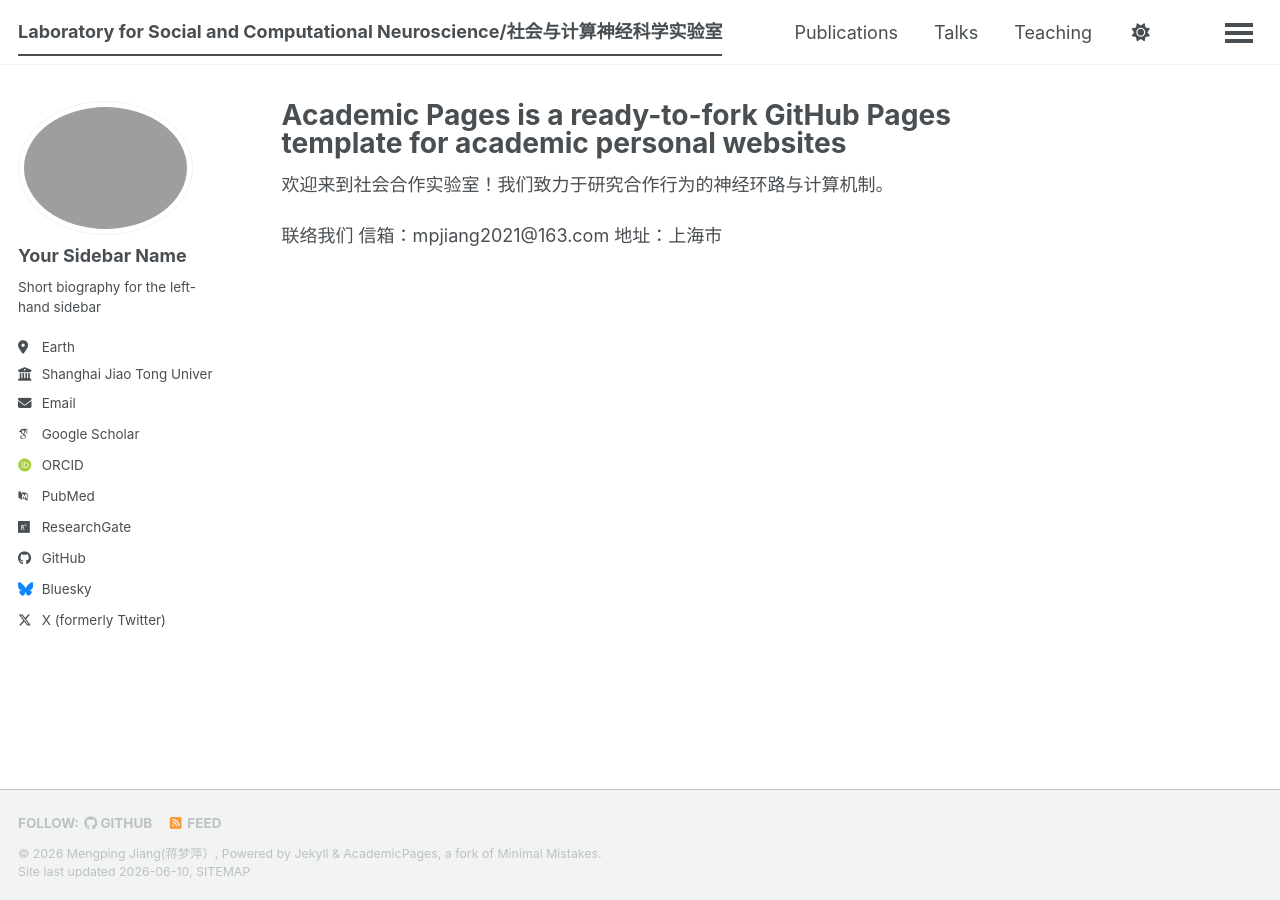
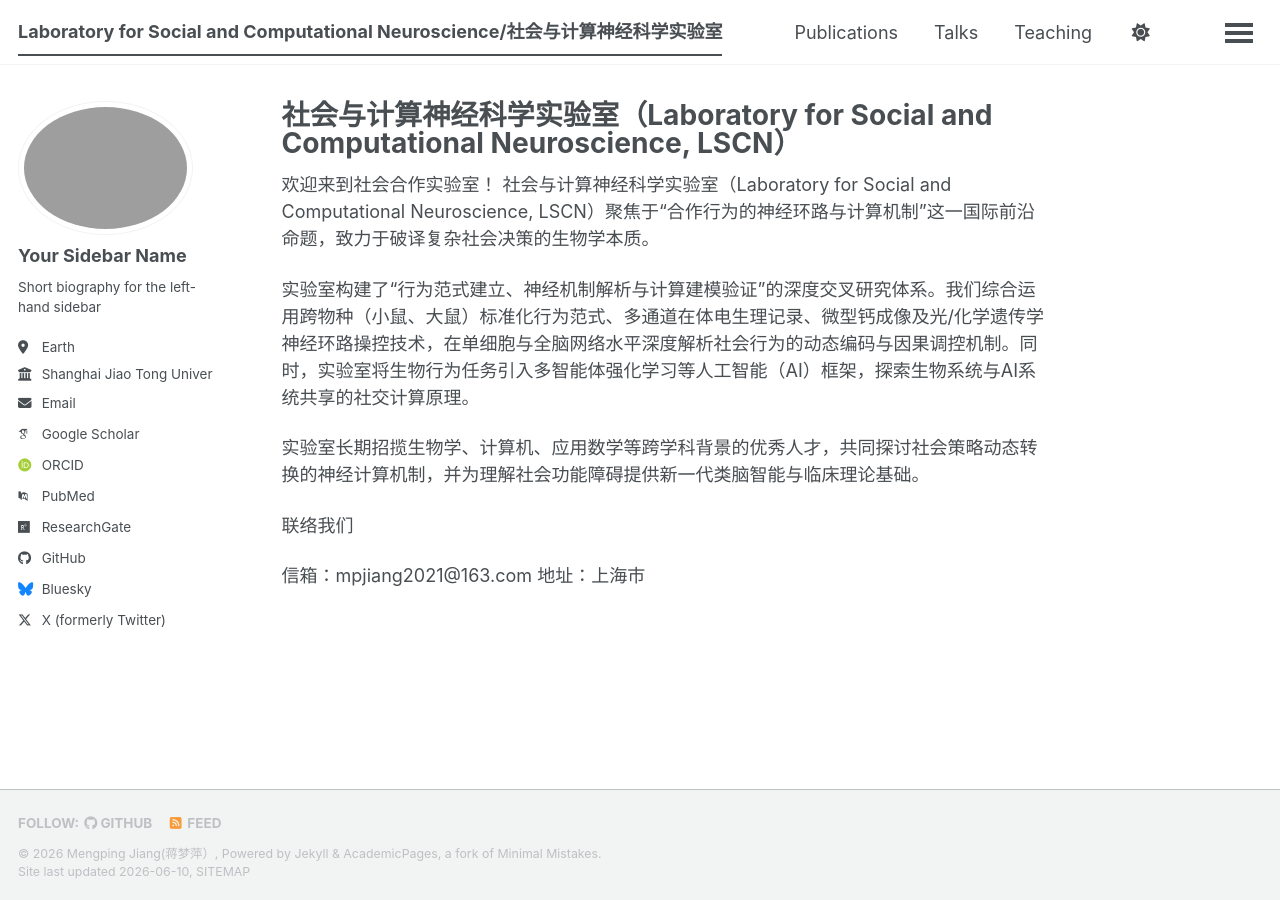
Before and after one commit to MengpingJiang/mengpingjiang.github.io, a Jekyll site: the page built from _pages/about.md, in a window 1280 px wide. Built offline with Jekyll 4.4.1, drawn with Linux system fonts in a browser that asks for light colours; some web fonts are replaced; a script bundle is joined from its source files by our own code; library files that are not in the unit come from our copies.

Commit message:
Update about.md

```diff
--- a/_pages/about.md
+++ b/_pages/about.md
@@ -1,14 +1,20 @@
 ---
 permalink: /
-title: "Academic Pages is a ready-to-fork GitHub Pages template for academic personal websites"
+title: "社会与计算神经科学实验室（Laboratory for Social and Computational Neuroscience, LSCN）"
 author_profile: true
 redirect_from:
   - /about/
   - /about.html
 ---
 
-欢迎来到社会合作实验室！我们致力于研究合作行为的神经环路与计算机制。
+欢迎来到社会合作实验室！
+社会与计算神经科学实验室（Laboratory for Social and Computational Neuroscience, LSCN）聚焦于“合作行为的神经环路与计算机制”这一国际前沿命题，致力于破译复杂社会决策的生物学本质。
+
+实验室构建了“行为范式建立、神经机制解析与计算建模验证”的深度交叉研究体系。我们综合运用跨物种（小鼠、大鼠）标准化行为范式、多通道在体电生理记录、微型钙成像及光/化学遗传学神经环路操控技术，在单细胞与全脑网络水平深度解析社会行为的动态编码与因果调控机制。同时，实验室将生物行为任务引入多智能体强化学习等人工智能（AI）框架，探索生物系统与AI系统共享的社交计算原理。
+
+实验室长期招揽生物学、计算机、应用数学等跨学科背景的优秀人才，共同探讨社会策略动态转换的神经计算机制，并为理解社会功能障碍提供新一代类脑智能与临床理论基础。
 
 联络我们
+
 信箱：mpjiang2021@163.com
 地址：上海市
```
